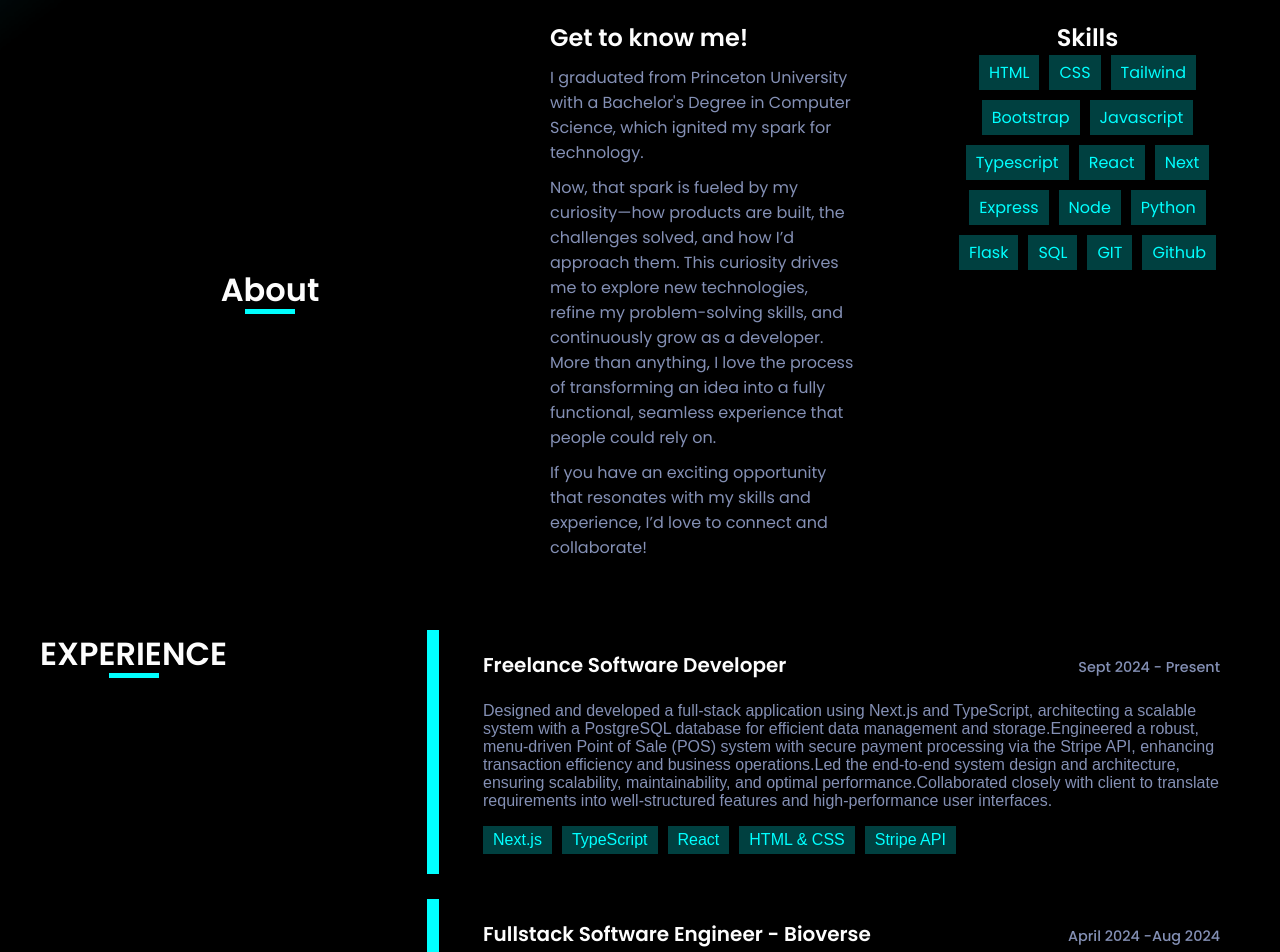
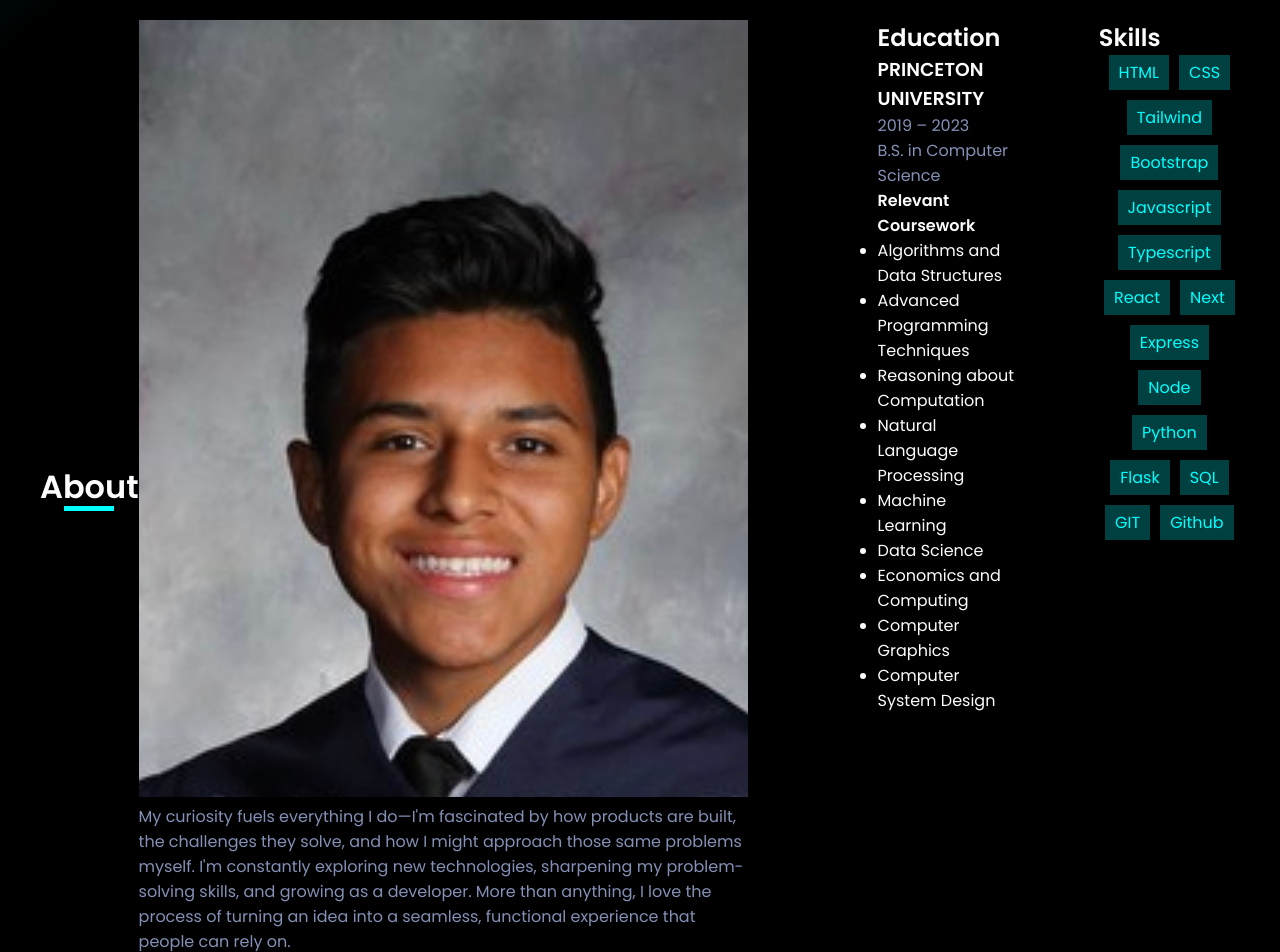
Before and after one commit to kevincas01/portfolio, a React (Create React App) app: page / in a window 1280 px wide. Shown: the part 800-1752 px from the top of the page. Built offline with nearby package versions, Linux system fonts and the light colour scheme; the HTML template or start-up script is replaced by a standard one.

Commit message:
About Page: Information display change(Add education + image)

```diff
--- a/src/Components/About.jsx
+++ b/src/Components/About.jsx
@@ -23,31 +23,58 @@ const About = () => {
     <>
       <div className="about-header">
         <h1>About</h1>
+        <div className="about-info">
+          <div className="image-wrapper">
+            <img
+              src="/images/KevinC.jpeg"
+              alt="Kevin Castro Headshot"
+              id="about-photo"
+            />
+
+            <p className="about-text">
+              My curiosity fuels everything I do—I'm fascinated by how products
+              are built, the challenges they solve, and how I might approach
+              those same problems myself. I'm constantly exploring new
+              technologies, sharpening my problem-solving skills, and growing as
+              a developer. More than anything, I love the process of turning an
+              idea into a seamless, functional experience that people can rely
+              on.
+            </p>
+          </div>
+        </div>
       </div>
 
       <div className="about-info">
-        <div className="about-info-text">
-          <h2>Get to know me!</h2>
-          <p>
-            I graduated from Princeton University with a Bachelor's Degree in
-            Computer Science, which ignited my spark for technology.
-          </p>
-          <p>
-            Now, that spark is fueled by my curiosity—how products are built,
-            the challenges solved, and how I&rsquo;d approach them. This
-            curiosity drives me to explore new technologies, refine my
-            problem-solving skills, and continuously grow as a developer. More
-            than anything, I love the process of transforming an idea into a
-            fully functional, seamless experience that people could rely on.
-          </p>
+        {/* Education Section */}
+        <div className="education-section">
+          <h2>Education</h2>
 
-          <p>
-            If you have an exciting opportunity that resonates with my skills
-            and experience, I&rsquo;d love to connect and collaborate!
-          </p>
+          <div className="edu-details">
+            <h3>PRINCETON UNIVERSITY</h3>
+            <div className="edu-info">
+              <p className="edu-year">2019 – 2023</p>
+              <p className="edu-degree">B.S. in Computer Science</p>
+            </div>
+
+            <div className="edu-courses">
+              <h4>Relevant Coursework</h4>
+              <ul>
+                <li>Algorithms and Data Structures</li>
+                <li>Advanced Programming Techniques</li>
+                <li>Reasoning about Computation</li>
+                <li>Natural Language Processing</li>
+                <li>Machine Learning</li>
+                <li>Data Science</li>
+                <li>Economics and Computing</li>
+                <li>Computer Graphics</li>
+                <li>Computer System Design</li>
+              </ul>
+            </div>
+          </div>
         </div>
 
-        <div className="about-info-skills">
+        {/* Skills Section */}
+        <div className="skills-section">
           <h2>Skills</h2>
           <div className="skills">
             {skillsList.map((skill, index) => (
```
